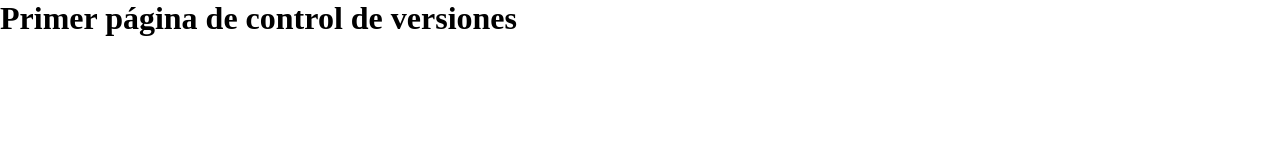
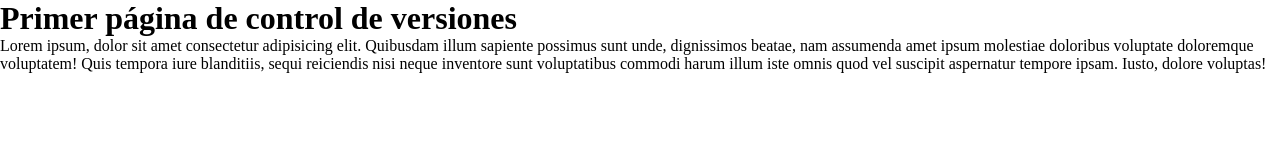
Before and after one commit to Leonardo-Valtorta/Clase-git, a plain HTML site: page index.html in a window 1280 px wide. Drawn offline with Linux system fonts and the light colour scheme.

Commit message:
Se agregó párrafo en index

```diff
--- a/index.html
+++ b/index.html
@@ -8,5 +8,6 @@
 </head>
 <body>
   <h1>Primer página de control de versiones</h1>
+  <p>Lorem ipsum, dolor sit amet consectetur adipisicing elit. Quibusdam illum sapiente possimus sunt unde, dignissimos beatae, nam assumenda amet ipsum molestiae doloribus voluptate doloremque voluptatem! Quis tempora iure blanditiis, sequi reiciendis nisi neque inventore sunt voluptatibus commodi harum illum iste omnis quod vel suscipit aspernatur tempore ipsam. Iusto, dolore voluptas!</p>
 </body>
 </html>
```
